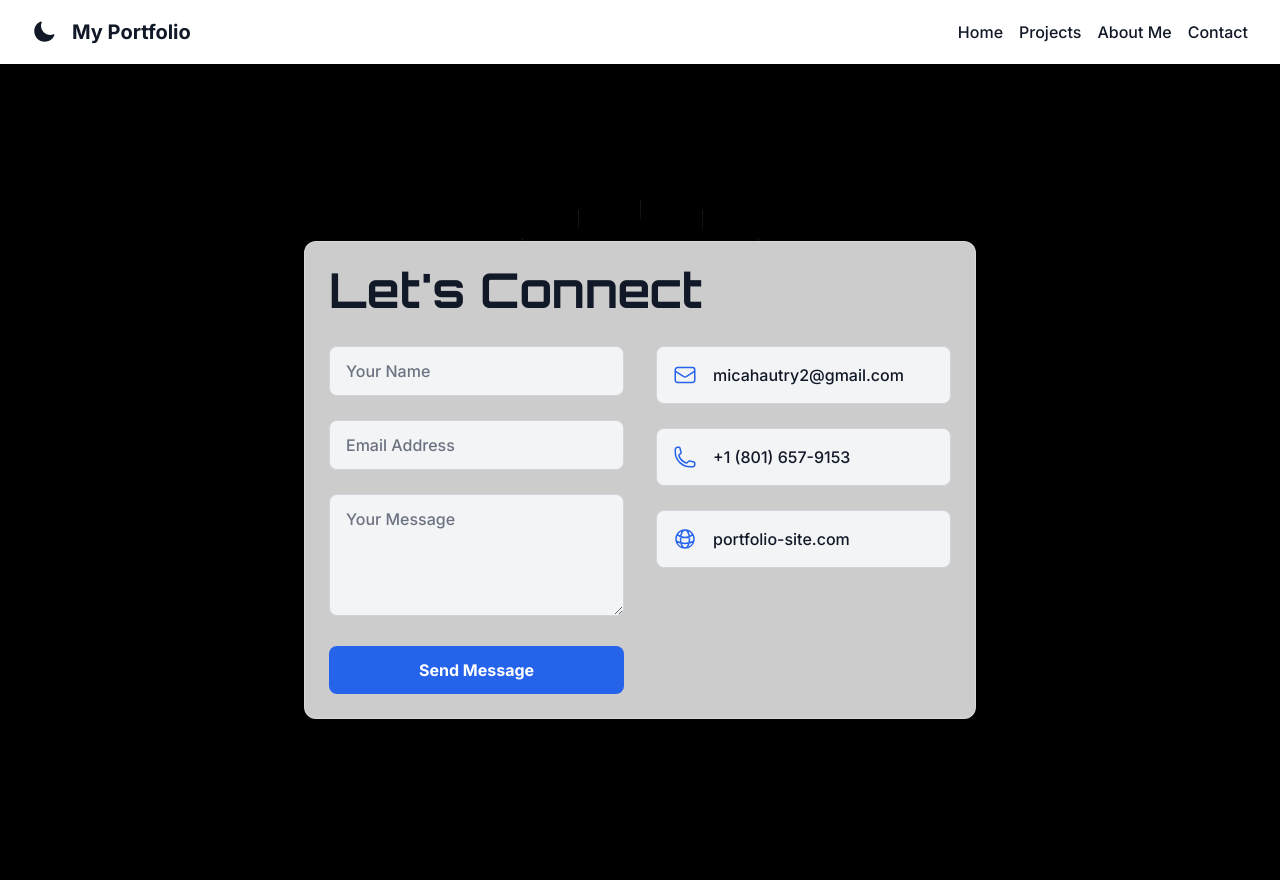
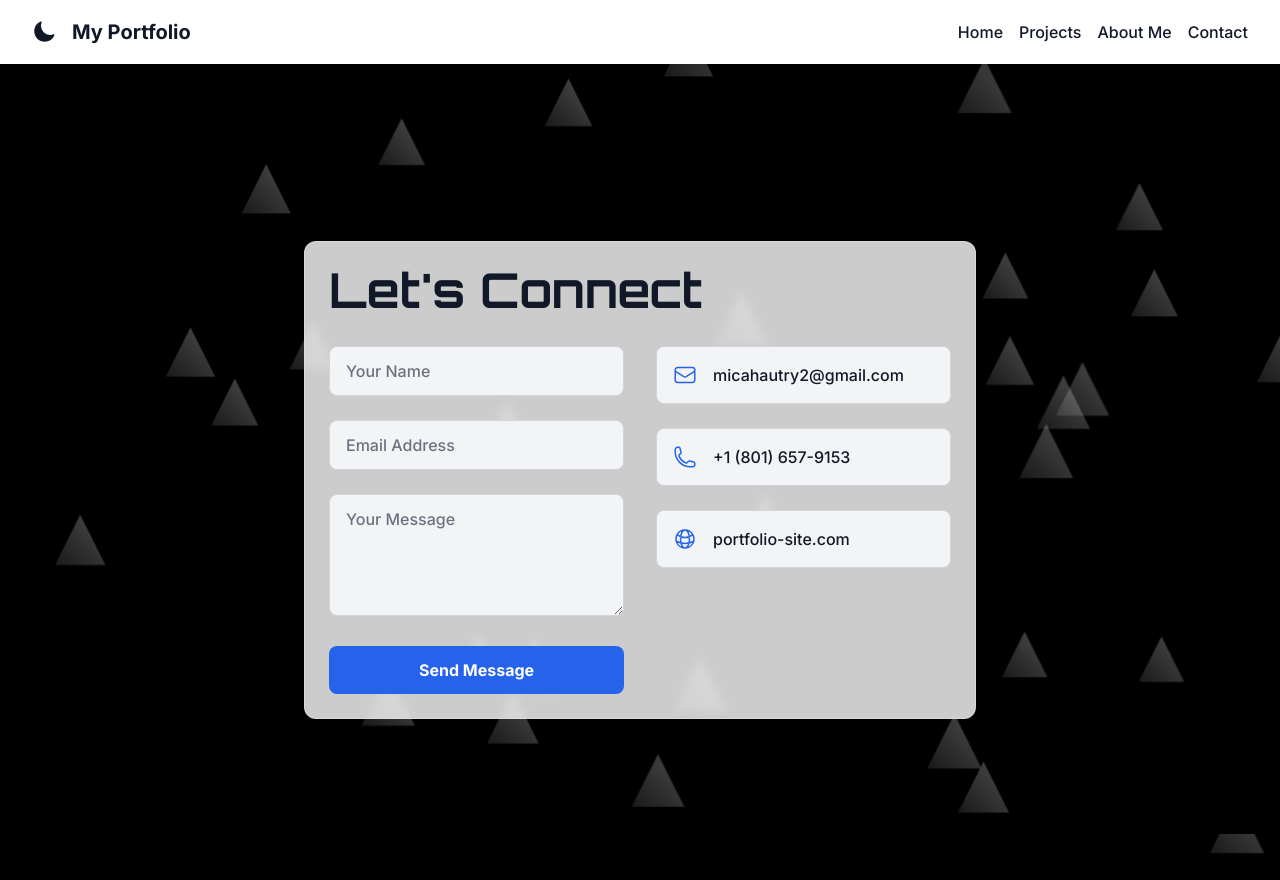
Before and after one commit to mautry1/portfolio, a React (Create React App) app in the folder portfolio-frontend/: page /contact in a window 1280 px wide. Built offline with nearby package versions, Linux system fonts and the light colour scheme.

Commit message:
Background prism update

```diff
--- a/portfolio-frontend/src/App.tsx
+++ b/portfolio-frontend/src/App.tsx
@@ -17,7 +17,7 @@ const App = () => {
         {/* Content Container */}
         <div className="relative z-10">
           <Navbar />
-          <main className="pt-20"> {/* Add padding for navbar */}
+          <main className="pt-20">
             <Routes>
               <Route path="/" element={<Home />} />
               <Route path="/projects" element={<Projects />} />
--- a/portfolio-frontend/src/components/Scene.tsx
+++ b/portfolio-frontend/src/components/Scene.tsx
@@ -1,59 +1,71 @@
 import { useEffect, useRef } from 'react';
 
-interface Needle {
+interface Prism {
   element: HTMLDivElement;
   baseX: number;
   baseY: number;
+  depth: number;
 }
 
 const Scene = () => {
-  const needleContainerRef = useRef<HTMLDivElement>(null);
-  const needlesRef = useRef<Needle[]>([]);
+  const prismContainerRef = useRef<HTMLDivElement>(null);
+  const prismsRef = useRef<Prism[]>([]);
 
   useEffect(() => {
-    const numNeedles = 20; // Reduced from 100
-    const angleIncrement = (2 * Math.PI) / numNeedles;
-    const radius = 200; // Slightly reduced for balance
-    const centerX = window.innerWidth / 2;
-    const centerY = window.innerHeight / 2;
-    const needleHeight = 20; // Shorter needles
+    const numPrisms = 30; // Number of prisms (adjustable for performance)
+    const prismSize = 50; // Width and height of each prism in pixels
 
-    for (let i = 0; i < numNeedles; i++) {
-      const angle = i * angleIncrement;
-      const baseX = centerX + radius * Math.cos(angle);
-      const baseY = centerY + radius * Math.sin(angle);
-      const needle = document.createElement('div');
-      needle.className = 'needle';
-      needle.style.left = `${baseX}px`;
-      needle.style.top = `${baseY}px`;
-      needle.style.height = `${needleHeight}px`; // Apply shorter height
-      if (needleContainerRef.current) {
-        needleContainerRef.current.appendChild(needle);
+    // Create prisms and position them randomly
+    for (let i = 0; i < numPrisms; i++) {
+      const x = Math.random() * window.innerWidth;
+      const y = Math.random() * window.innerHeight;
+      const depth = Math.random() * 200 - 100; // Depth between -100 and 100px
+
+      const prism = document.createElement('div');
+      prism.className = 'prism';
+      // Center the prism at (x, y) by offsetting half its size
+      prism.style.left = `${x - prismSize / 2}px`;
+      prism.style.top = `${y - prismSize / 2}px`;
+      prism.style.width = `${prismSize}px`;
+      prism.style.height = `${prismSize}px`;
+      // Set initial 3D position
+      prism.style.transform = `translateZ(${depth}px)`;
+
+      if (prismContainerRef.current) {
+        prismContainerRef.current.appendChild(prism);
       }
-      needlesRef.current.push({ element: needle, baseX, baseY });
+      prismsRef.current.push({ element: prism, baseX: x, baseY: y, depth });
     }
 
+    // Handle cursor movement
     const handleMouseMove = (e: MouseEvent) => {
       const cursorX = e.clientX;
       const cursorY = e.clientY;
-      needlesRef.current.forEach(({ element, baseX, baseY }) => {
+      prismsRef.current.forEach(({ element, baseX, baseY, depth }) => {
+        // Calculate tilt based on cursor position
         const dx = cursorX - baseX;
         const dy = cursorY - baseY;
-        const angle = Math.atan2(dy, dx);
-        element.style.transform = `rotate(${angle}rad)`;
+        const rotateY = (dx / window.innerWidth) * 90; // Max 90° tilt on Y-axis
+        const rotateX = -(dy / window.innerHeight) * 90; // Max 90° tilt on X-axis, inverted
+        const gradientAngle = (rotateY + 45) % 360; // Gradient shifts with rotation
+
+        // Apply 3D transform and gradient
+        element.style.transform = `rotateX(${rotateX}deg) rotateY(${rotateY}deg) translateZ(${depth}px)`;
+        element.style.background = `linear-gradient(${gradientAngle}deg, rgba(255,255,255,0.1), rgba(255,255,255,0.3))`;
       });
     };
 
     window.addEventListener('mousemove', handleMouseMove);
 
+    // Cleanup on unmount
     return () => {
       window.removeEventListener('mousemove', handleMouseMove);
-      needlesRef.current.forEach(({ element }) => element.remove());
-      needlesRef.current = [];
+      prismsRef.current.forEach(({ element }) => element.remove());
+      prismsRef.current = [];
     };
   }, []);
 
-  return <div ref={needleContainerRef} className="needle-background"></div>;
+  return <div ref={prismContainerRef} className="prism-background" />;
 };
 
 export default Scene;
--- a/portfolio-frontend/src/index.css
+++ b/portfolio-frontend/src/index.css
@@ -26,21 +26,22 @@ h1, h2, h3 {
 /* Remove hover-shine or adjust if you want a subtler version */
 /* .hover-shine { ... } can be removed or commented out */
 
-/* Needle Background Styles */
-.needle-background {
+.prism-background {
   position: fixed;
   top: 0;
   left: 0;
   width: 100vw;
   height: 100vh;
-  background: black;
-  z-index: -1;
-  pointer-events: none;
+  background: black; /* Matches your original background */
+  z-index: -1; /* Keeps it behind content */
+  pointer-events: none; /* Allows clicks to pass through */
+  perspective: 1000px; /* Enables 3D space */
 }
 
-.needle {
+.prism {
   position: absolute;
-  width: 1px;
-  background: linear-gradient(to top, rgba(255,255,255,0.05), rgba(255,255,255,0.1));
-  transform-origin: bottom center;
+  clip-path: polygon(50% 0%, 0% 100%, 100% 100%); /* Creates a downward triangle */
+  background: linear-gradient(45deg, rgba(255,255,255,0.1), rgba(255,255,255,0.3)); /* Initial gradient */
+  transform-style: preserve-3d; /* Ensures 3D transforms work */
+  transform-origin: center; /* Rotates around the prism's center */
 }
```
